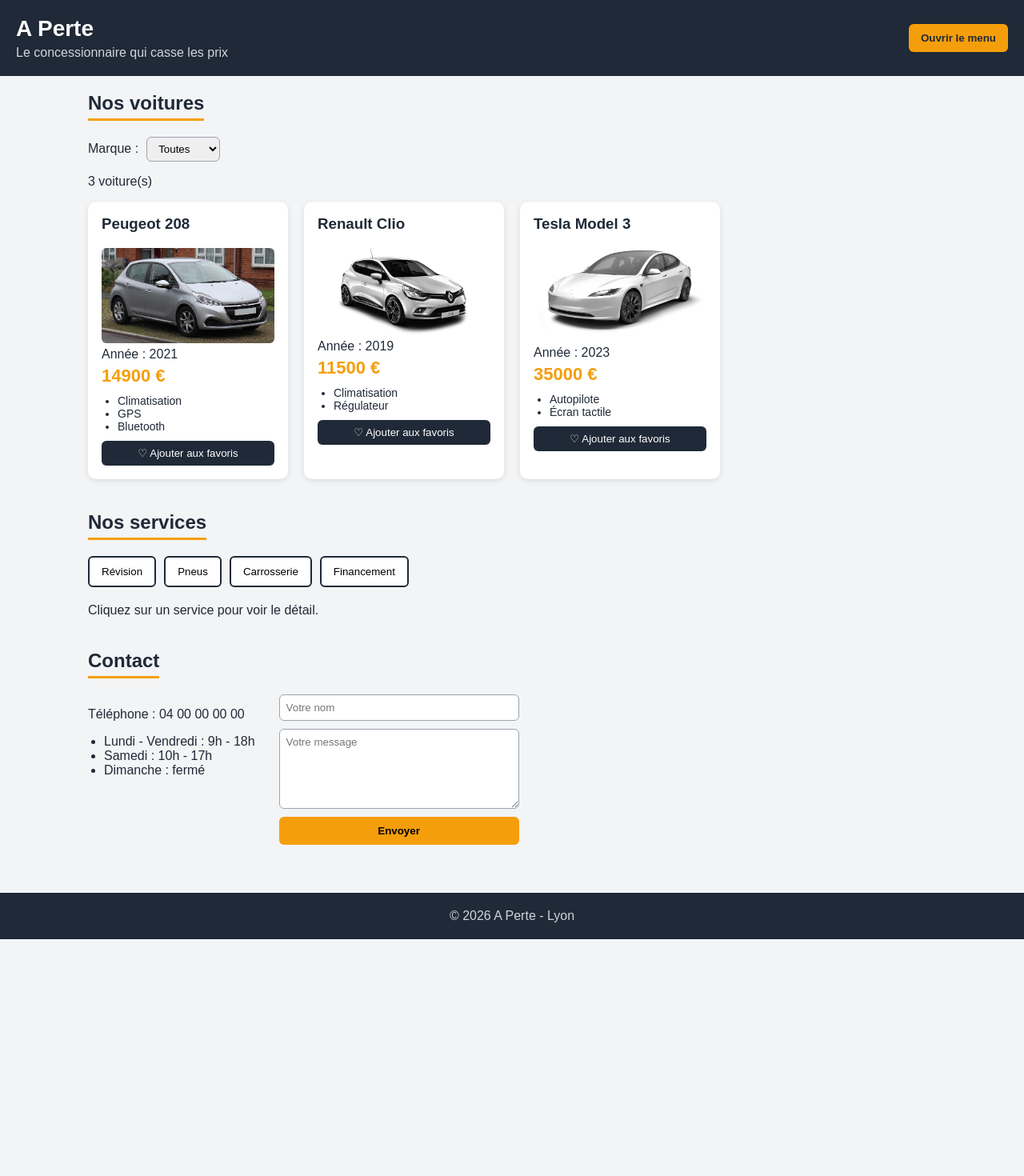
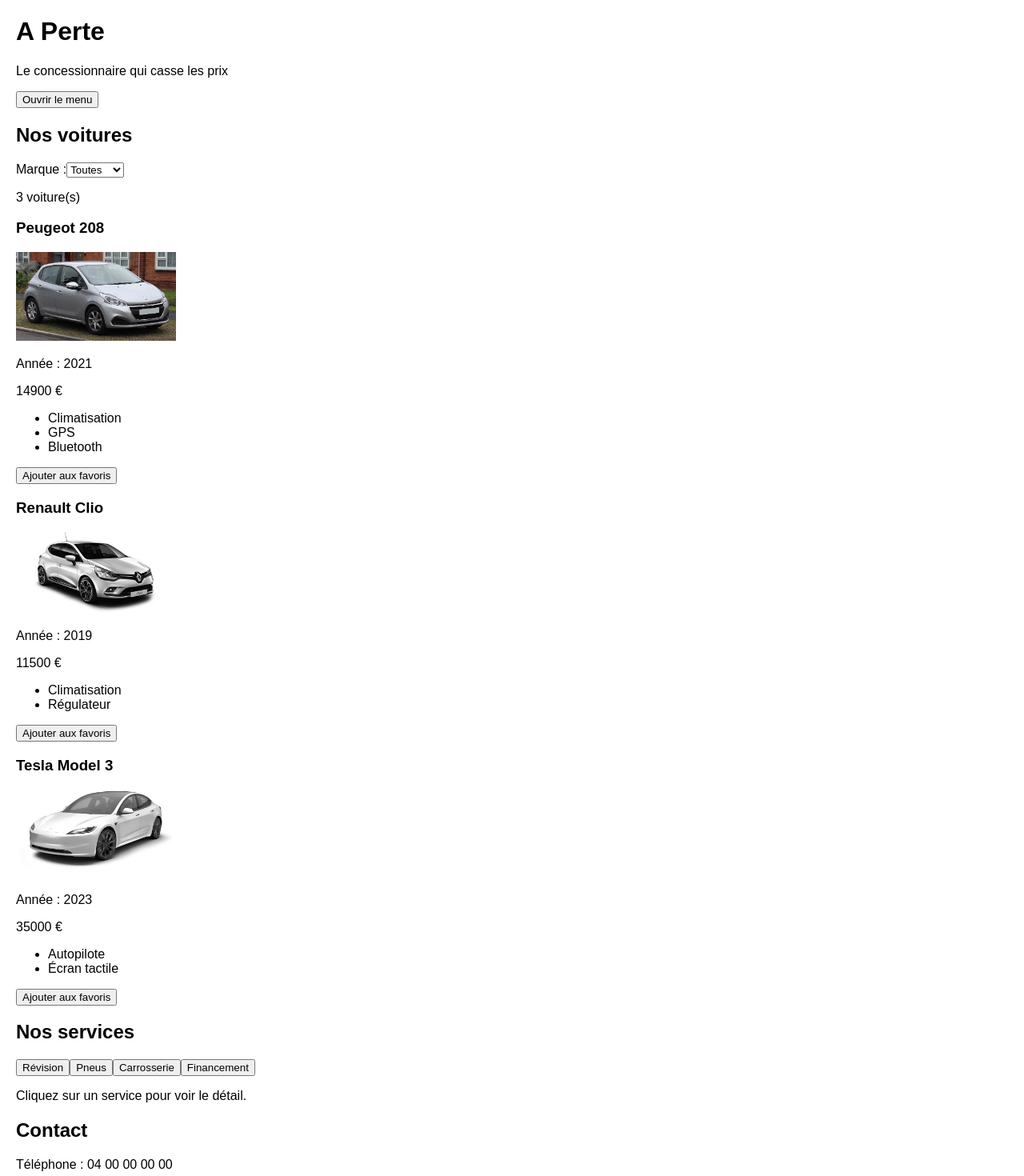
Before and after one commit to ynov-x-anthony/A-perte, a React (Vite) app in the folder app-react/: page / in a window 1280 px wide. Shown: the top 1470 px of the page at 80% size. Before the commit the page ends 1174 px from the top, so only its background shows below. Built offline with nearby package versions, Linux system fonts and the light colour scheme.

Commit message:
ajustement css

```diff
--- a/app-react/src/App.css
+++ /dev/null
@@ -1,202 +0,0 @@
-.header {
-  background: #1f2937;
-  color: white;
-  padding: 20px;
-  display: flex;
-  flex-wrap: wrap;
-  align-items: center;
-  justify-content: space-between;
-  gap: 15px;
-}
-
-.header h1 {
-  margin: 0;
-  font-size: 28px;
-}
-
-.header p {
-  margin: 5px 0 0;
-  color: #d1d5db;
-}
-
-.header button {
-  background: #f59e0b;
-  color: #1f2937;
-  border: none;
-  padding: 10px 15px;
-  border-radius: 6px;
-  cursor: pointer;
-  font-weight: bold;
-}
-
-.header nav {
-  width: 100%;
-  display: flex;
-  gap: 20px;
-}
-
-.header a {
-  color: white;
-  text-decoration: none;
-}
-
-.header a:hover {
-  color: #f59e0b;
-}
-
-main {
-  max-width: 1100px;
-  margin: 0 auto;
-  padding: 20px;
-}
-
-section {
-  margin-bottom: 40px;
-}
-
-section h2 {
-  border-bottom: 3px solid #f59e0b;
-  display: inline-block;
-  padding-bottom: 5px;
-}
-
-footer {
-  background: #1f2937;
-  color: #d1d5db;
-  text-align: center;
-  padding: 20px;
-}
-
-.car-list select {
-  margin-left: 10px;
-  padding: 6px 10px;
-  border-radius: 6px;
-  border: 1px solid #9ca3af;
-}
-
-.cartes {
-  display: flex;
-  flex-wrap: wrap;
-  gap: 20px;
-}
-
-.car-card {
-  background: white;
-  border-radius: 10px;
-  padding: 15px;
-  width: 250px;
-  box-shadow: 0 2px 6px rgba(0, 0, 0, 0.1);
-  border: 2px solid transparent;
-}
-
-.car-card.favori {
-  border-color: #f59e0b;
-}
-
-.car-card .car-image {
-  width: 100%;
-  border-radius: 6px;
-  display: block;
-}
-
-.car-card p {
-  margin: 5px 0;
-}
-
-.car-card .prix {
-  font-size: 22px;
-  font-weight: bold;
-  color: #f59e0b;
-}
-
-.car-card ul {
-  padding-left: 20px;
-  margin: 10px 0;
-  font-size: 14px;
-}
-
-.car-card button {
-  width: 100%;
-  padding: 8px;
-  border: none;
-  border-radius: 6px;
-  background: #1f2937;
-  color: white;
-  cursor: pointer;
-}
-
-.services-boutons {
-  display: flex;
-  flex-wrap: wrap;
-  gap: 10px;
-  margin-bottom: 20px;
-}
-
-.services button {
-  padding: 10px 15px;
-  border: 2px solid #1f2937;
-  border-radius: 6px;
-  background: white;
-  cursor: pointer;
-}
-
-.services button.actif {
-  background: #1f2937;
-  color: white;
-}
-
-.services-detail {
-  background: white;
-  padding: 15px;
-  border-radius: 8px;
-  box-shadow: 0 1px 4px rgba(0, 0, 0, 0.1);
-}
-
-.services .prix {
-  font-weight: bold;
-  color: #f59e0b;
-}
-
-.contact {
-  display: flex;
-  flex-wrap: wrap;
-  gap: 30px;
-}
-
-.contact ul {
-  padding-left: 20px;
-}
-
-.contact form {
-  display: flex;
-  flex-direction: column;
-  gap: 10px;
-  width: 300px;
-}
-
-.contact input,
-.contact textarea {
-  padding: 8px;
-  border: 1px solid #9ca3af;
-  border-radius: 6px;
-  font-family: inherit;
-}
-
-.contact textarea {
-  height: 100px;
-}
-
-.contact button {
-  padding: 10px;
-  border: none;
-  border-radius: 6px;
-  background: #f59e0b;
-  font-weight: bold;
-  cursor: pointer;
-}
-
-.merci {
-  background: #d1fae5;
-  padding: 15px;
-  border-radius: 8px;
-}
--- a/app-react/src/App.tsx
+++ b/app-react/src/App.tsx
@@ -5,7 +5,6 @@
 import peugeot208 from './assets/peugeot-208.jpg'
 import renaultClio from './assets/renault-clio.jpg'
 import teslaModel3 from './assets/tesla-model3.png'
-import './App.css'
 
 const voitures = [
   { id: 1, marque: 'Peugeot', modele: '208', annee: 2021, prix: 14900, options: ['Climatisation', 'GPS', 'Bluetooth'], image: peugeot208 },
@@ -46,7 +45,7 @@
           />
         </section>
       </main>
-      <footer>© 2026 A Perte - Lyon</footer>
+      <footer>2026 A Perte - Lyon</footer>
     </>
   )
 }
--- a/app-react/src/components/CarCard.tsx
+++ b/app-react/src/components/CarCard.tsx
@@ -13,20 +13,20 @@
   const [favori, setFavori] = useState(false)
 
   return (
-    <div className={favori ? 'car-card favori' : 'car-card'}>
+    <div>
       <h3>
         {marque} {modele}
       </h3>
-      <img className="car-image" src={image} alt={`${marque} ${modele}`} />
+      <img src={image} width="200" alt={`${marque} ${modele}`} />
       <p>Année : {annee}</p>
-      <p className="prix">{prix} €</p>
+      <p>{prix} €</p>
       <ul>
         {options.map((option) => (
           <li key={option}>{option}</li>
         ))}
       </ul>
       <button onClick={() => setFavori(!favori)}>
-        {favori ? '♥ Dans mes favoris' : '♡ Ajouter aux favoris'}
+        {favori ? 'Retirer des favoris' : 'Ajouter aux favoris'}
       </button>
     </div>
   )
--- a/app-react/src/components/CarList.tsx
+++ b/app-react/src/components/CarList.tsx
@@ -23,7 +23,7 @@
     marque === 'Toutes' ? voitures : voitures.filter((v) => v.marque === marque)
 
   return (
-    <div className="car-list">
+    <div>
       <label>
         Marque :
         <select value={marque} onChange={(e) => setMarque(e.target.value)}>
@@ -35,7 +35,7 @@
         </select>
       </label>
       <p>{voituresFiltrees.length} voiture(s)</p>
-      <div className="cartes">
+      <div>
         {voituresFiltrees.map((v) => (
           <CarCard
             key={v.id}
--- a/app-react/src/components/Contact.tsx
+++ b/app-react/src/components/Contact.tsx
@@ -17,7 +17,7 @@
   }
 
   return (
-    <div className="contact">
+    <div>
       <div>
         <p>Téléphone : {telephone}</p>
         <ul>
@@ -27,7 +27,7 @@
         </ul>
       </div>
       {envoye ? (
-        <p className="merci">
+        <p>
           Merci {nom}, l'équipe de {garage} vous répond très vite.
         </p>
       ) : (
--- a/app-react/src/components/Header.tsx
+++ b/app-react/src/components/Header.tsx
@@ -10,7 +10,7 @@
   const [menuOuvert, setMenuOuvert] = useState(false)
 
   return (
-    <header className="header">
+    <header>
       <div>
         <h1>{nom}</h1>
         <p>{slogan}</p>
--- a/app-react/src/components/Services.tsx
+++ b/app-react/src/components/Services.tsx
@@ -15,12 +15,11 @@
   const [selection, setSelection] = useState<Service | null>(null)
 
   return (
-    <div className="services">
-      <div className="services-boutons">
+    <div>
+      <div>
         {services.map((service) => (
           <button
             key={service.id}
-            className={selection?.id === service.id ? 'actif' : ''}
             onClick={() => setSelection(service)}
           >
             {service.nom}
@@ -28,10 +27,10 @@
         ))}
       </div>
       {selection ? (
-        <div className="services-detail">
+        <div>
           <h3>{selection.nom}</h3>
           <p>{selection.description}</p>
-          <p className="prix">À partir de {selection.prix} €</p>
+          <p>À partir de {selection.prix} €</p>
         </div>
       ) : (
         <p>Cliquez sur un service pour voir le détail.</p>
--- a/app-react/src/index.css
+++ b/app-react/src/index.css
@@ -1,20 +1,4 @@
-* {
-  box-sizing: border-box;
+body {
+  font-family: Arial, sans-serif;
+  margin: 20px;
 }
-
-body {
-  margin: 0;
-  font-family: Arial, Helvetica, sans-serif;
-  background: #f3f4f6;
-  color: #1f2937;
-}
-
-h1,
-h2,
-h3 {
-  margin-top: 0;
-}
-
-button {
-  font-family: inherit;
-}
```
